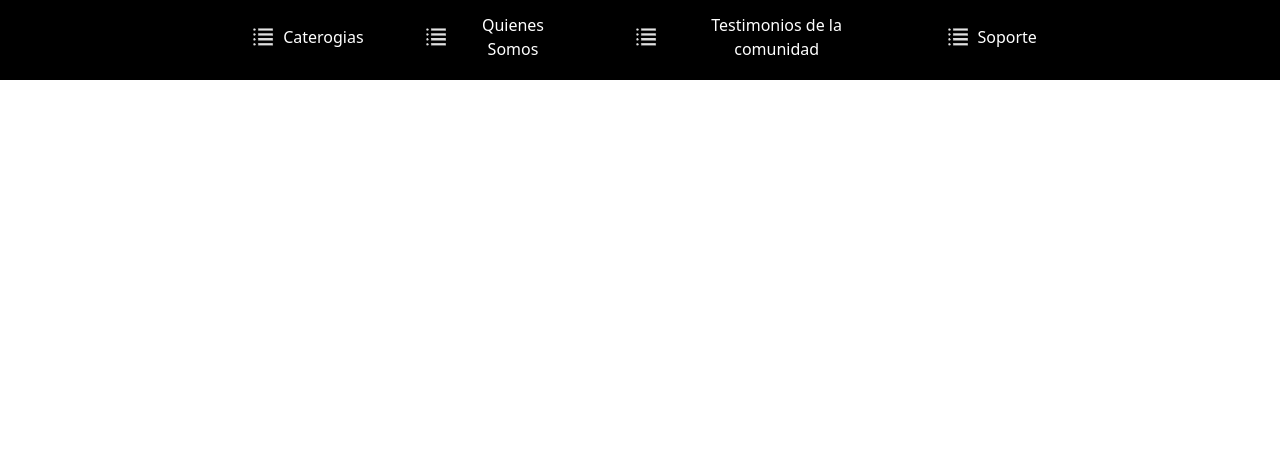
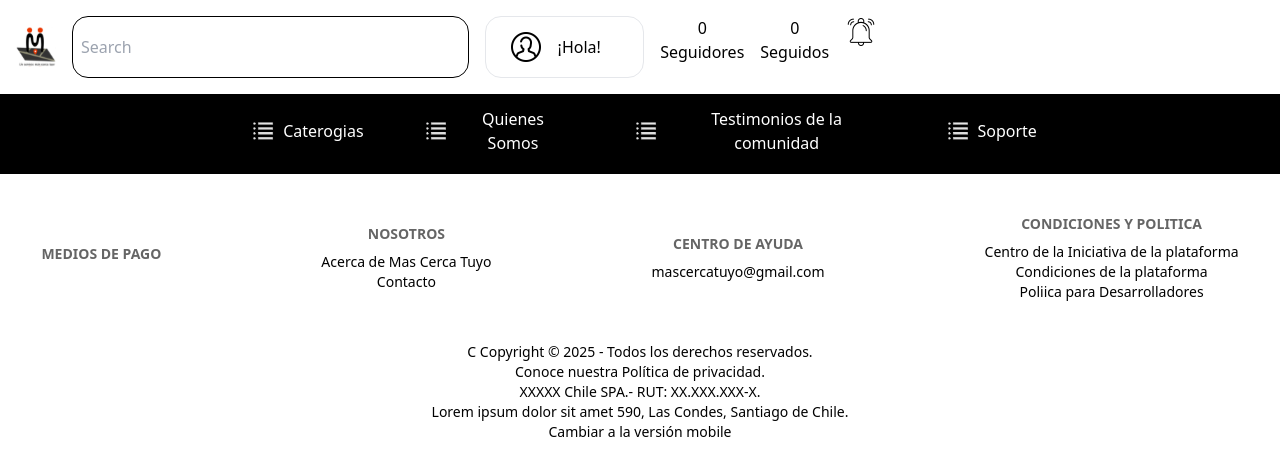
Before and after one commit to No-Country-simulation/c23-82-webapp, a React (Vite) app in the folder frontend/MasCercaTuyo/: page / in a window 1280 px wide. Shown: the top 476 px of the page. Built offline with nearby package versions, Linux system fonts and the light colour scheme; no server answers.

Commit message:
feat: add Menu and Footer components to Home page

```diff
--- a/frontend/MasCercaTuyo/src/components/pages/home/Home.tsx
+++ b/frontend/MasCercaTuyo/src/components/pages/home/Home.tsx
@@ -1,9 +1,13 @@
+import Footer from '../../UI/footer/footer.tsx';
+import Menu from '../../UI/menu/menu.tsx';
 import { NavBar } from '../../UI/navbar/NavBar.tsx';
 
 export function Home() {
   return (
     <>
+      <Menu />
       <NavBar />
+      <Footer />
     </>
   );
 }
```
Also changed, not shown: 1 other file (tests, documents, lock files or other folders).
